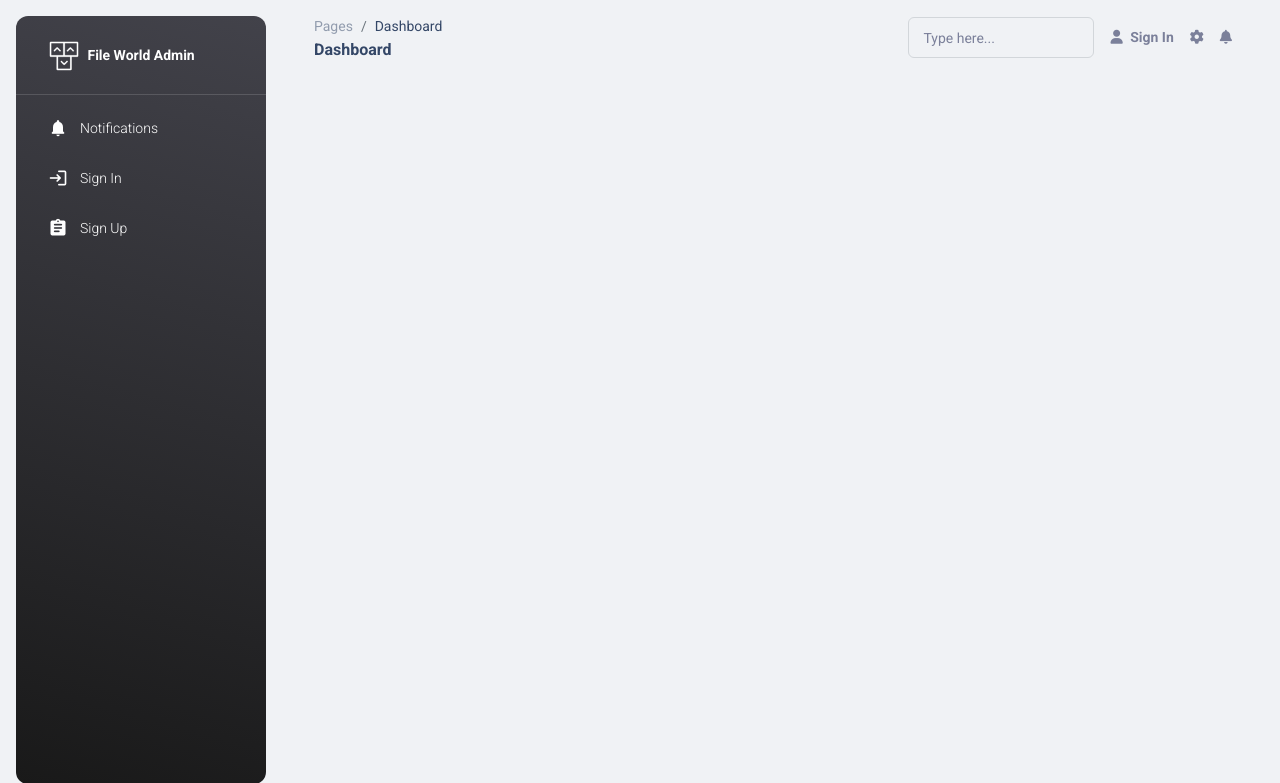
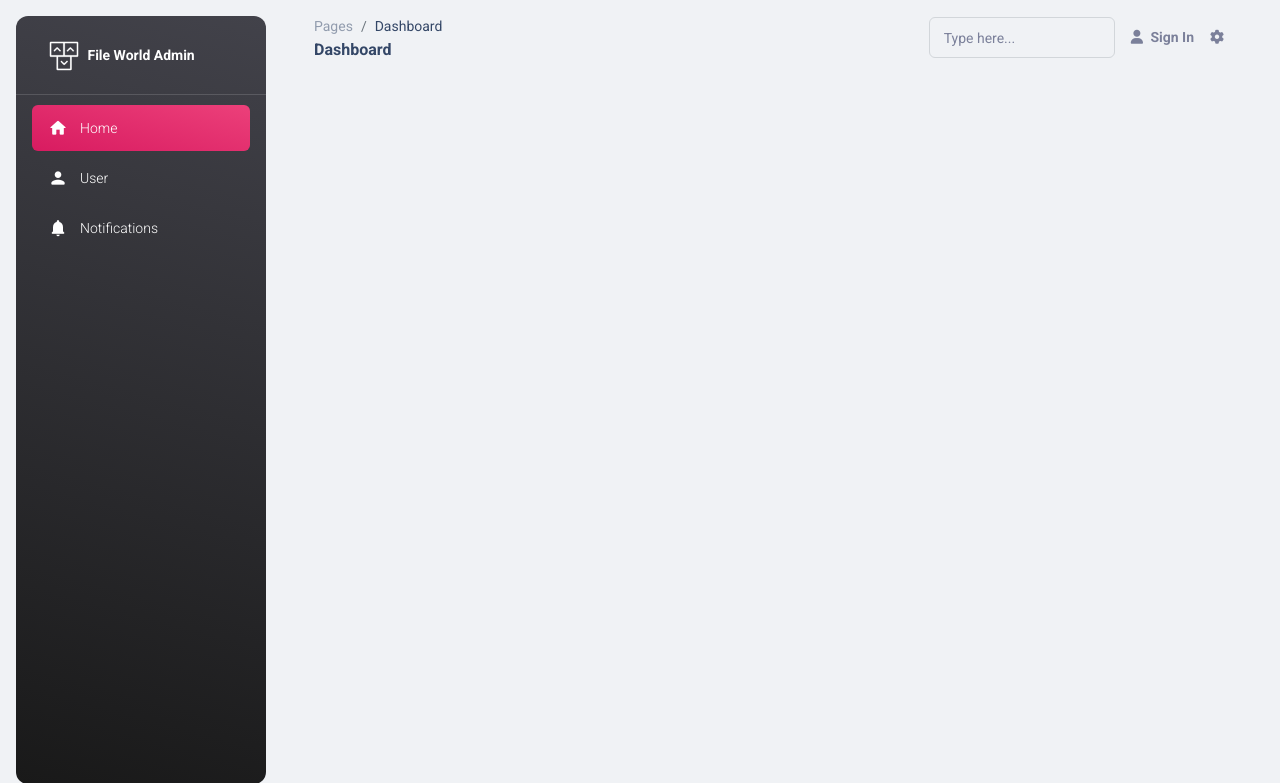
Before and after one commit to JuTiger-Lee/file-world-web, a Node project: template views/common/sidebar.ejs in a window 1280 px wide. Shown: the top 783 px of the page. Run offline with Node 20 templates, Linux system fonts and the light colour scheme; the template is opened without the code that fills it, so the values that code supplies are empty; some libraries are stand-ins or nearby versions.

Commit message:
fix: menu 수정

```diff
--- a/views/common/sidebar.ejs
+++ b/views/common/sidebar.ejs
@@ -18,36 +18,66 @@
 <head>
   <meta charset="utf-8" />
   <meta name="viewport" content="width=device-width, initial-scale=1, shrink-to-fit=no">
-  <link rel="apple-touch-icon" sizes="76x76" href="../static/assets/admin/img/apple-icon.png">
-  <link rel="icon" type="image/png" href="../static/assets/admin/img/favicon.png">
+  <link rel="apple-touch-icon" sizes="76x76" href="../../static/assets/admin/img/apple-icon.png">
+  <link rel="icon" type="image/png" href="../../static/assets/admin/img/favicon.png">
   <title>
     file world admin
   </title>
   <!--     Fonts and icons     -->
-  <link rel="stylesheet" type="text/css" href="https://fonts.googleapis.com/css?family=Roboto:300,400,500,700,900|Roboto+Slab:400,700" />
+  <!-- https://fonts.google.com/icons?selected=Material+Icons+Outlined:assignment_returned -->
+  <link rel="stylesheet" type="text/css"
+    href="https://fonts.googleapis.com/css?family=Roboto:300,400,500,700,900|Roboto+Slab:400,700" />
   <!-- Nucleo Icons -->
-  <link href="../static/assets/admin/css/nucleo-icons.css" rel="stylesheet" />
-  <link href="../static/assets/admin/css/nucleo-svg.css" rel="stylesheet" />
+  <link href="../../static/assets/admin/css/nucleo-icons.css" rel="stylesheet" />
+  <link href="../../static/assets/admin/css/nucleo-svg.css" rel="stylesheet" />
   <!-- Font Awesome Icons -->
   <script src="https://kit.fontawesome.com/42d5adcbca.js" crossorigin="anonymous"></script>
   <!-- Material Icons -->
   <link href="https://fonts.googleapis.com/icon?family=Material+Icons+Round" rel="stylesheet">
   <!-- CSS Files -->
-  <link id="pagestyle" href="../static/assets/admin/css/material-dashboard.css?v=3.0.0" rel="stylesheet" />
+  <link id="pagestyle" href="../../static/assets/admin/css/material-dashboard.css?v=3.0.0" rel="stylesheet" />
+
+  <!-- ag-grid -->
+  <link rel="stylesheet" href="../../static/assets/ag-grid/ag-grid.css" />
+  <link rel="stylesheet" href="../../static/assets/ag-grid/ag-theme-alpine.css" />
+  <script src="../../static/assets/ag-grid/ag-grid-community.min.noStyle.js"></script>
+
+  <!-- common js -->
+  <script src="../../static/js/ajax.js"></script>
 </head>
 
 <body class="g-sidenav-show  bg-gray-200">
-  <aside class="sidenav navbar navbar-vertical navbar-expand-xs border-0 border-radius-xl my-3 fixed-start ms-3   bg-gradient-dark" id="sidenav-main">
+  <aside
+    class="sidenav navbar navbar-vertical navbar-expand-xs border-0 border-radius-xl my-3 fixed-start ms-3   bg-gradient-dark"
+    id="sidenav-main">
     <div class="sidenav-header">
-      <i class="fas fa-times p-3 cursor-pointer text-white opacity-5 position-absolute end-0 top-0 d-none d-xl-none" aria-hidden="true" id="iconSidenav"></i>
-      <a class="navbar-brand m-0" href=" https://demos.creative-tim.com/material-dashboard/pages/dashboard " target="_blank">
-        <img src="../static/assets/admin/img/logo-ct.png" class="navbar-brand-img h-100" alt="main_logo">
+      <i class="fas fa-times p-3 cursor-pointer text-white opacity-5 position-absolute end-0 top-0 d-none d-xl-none"
+        aria-hidden="true" id="iconSidenav"></i>
+      <a class="navbar-brand m-0" href=" https://demos.creative-tim.com/material-dashboard/pages/dashboard "
+        target="_blank">
+        <img src="../../static/assets/admin/img/logo-ct.png" class="navbar-brand-img h-100" alt="main_logo">
         <span class="ms-1 font-weight-bold text-white">File World Admin</span>
       </a>
     </div>
     <hr class="horizontal light mt-0 mb-2">
     <div class="collapse navbar-collapse  w-auto  max-height-vh-100" id="sidenav-collapse-main">
       <ul class="navbar-nav">
+        <li class="nav-item">
+          <a class="nav-link text-white bg-gradient-primary" href="/admin">
+            <div class="text-white text-center me-2 d-flex align-items-center justify-content-center">
+              <i class="material-icons opacity-10">home</i>
+            </div>
+            <span class="nav-link-text ms-1">Home</span>
+          </a>
+        </li>
+        <li class="nav-item">
+          <a class="nav-link text-white" href="/admin/user/list">
+            <div class="text-white text-center me-2 d-flex align-items-center justify-content-center">
+              <i class="material-icons opacity-10">person</i>
+            </div>
+            <span class="nav-link-text ms-1">User</span>
+          </a>
+        </li>
         <li class="nav-item">
           <a class="nav-link text-white " href="/admin/notifications">
             <div class="text-white text-center me-2 d-flex align-items-center justify-content-center">
@@ -56,7 +86,7 @@
             <span class="nav-link-text ms-1">Notifications</span>
           </a>
         </li>
-        <li class="nav-item">
+        <!-- <li class="nav-item">
           <a class="nav-link text-white " href="/admin/login">
             <div class="text-white text-center me-2 d-flex align-items-center justify-content-center">
               <i class="material-icons opacity-10">login</i>
@@ -67,17 +97,18 @@
         <li class="nav-item">
           <a class="nav-link text-white " href="/admin/sign-up">
             <div class="text-white text-center me-2 d-flex align-items-center justify-content-center">
-              <i class="material-icons opacity-10">assignment</i>
+              <i class="material-icons opacity-10">person_add_alt</i>
             </div>
             <span class="nav-link-text ms-1">Sign Up</span>
           </a>
-        </li>
+        </li> -->
       </ul>
     </div>
   </aside>
   <main class="main-content position-relative max-height-vh-100 h-100 border-radius-lg ">
     <!-- Navbar -->
-    <nav class="navbar navbar-main navbar-expand-lg px-0 mx-4 shadow-none border-radius-xl" id="navbarBlur" navbar-scroll="true">
+    <nav class="navbar navbar-main navbar-expand-lg px-0 mx-4 shadow-none border-radius-xl" id="navbarBlur"
+      navbar-scroll="true">
       <div class="container-fluid py-1 px-3">
         <nav aria-label="breadcrumb">
           <ol class="breadcrumb bg-transparent mb-0 pb-0 pt-1 px-0 me-sm-6 me-5">
@@ -100,92 +131,10 @@
                 <span class="d-sm-inline d-none">Sign In</span>
               </a>
             </li>
-            <li class="nav-item d-xl-none ps-3 d-flex align-items-center">
-              <a href="javascript:;" class="nav-link text-body p-0" id="iconNavbarSidenav">
-                <div class="sidenav-toggler-inner">
-                  <i class="sidenav-toggler-line"></i>
-                  <i class="sidenav-toggler-line"></i>
-                  <i class="sidenav-toggler-line"></i>
-                </div>
-              </a>
-            </li>
             <li class="nav-item px-3 d-flex align-items-center">
               <a href="javascript:;" class="nav-link text-body p-0">
                 <i class="fa fa-cog fixed-plugin-button-nav cursor-pointer"></i>
               </a>
-            </li>
-            <li class="nav-item dropdown pe-2 d-flex align-items-center">
-              <a href="javascript:;" class="nav-link text-body p-0" id="dropdownMenuButton" data-bs-toggle="dropdown" aria-expanded="false">
-                <i class="fa fa-bell cursor-pointer"></i>
-              </a>
-              <ul class="dropdown-menu  dropdown-menu-end  px-2 py-3 me-sm-n4" aria-labelledby="dropdownMenuButton">
-                <li class="mb-2">
-                  <a class="dropdown-item border-radius-md" href="javascript:;">
-                    <div class="d-flex py-1">
-                      <div class="my-auto">
-                        <img src="../static/assets/admin/img/team-2.jpg" class="avatar avatar-sm  me-3 ">
-                      </div>
-                      <div class="d-flex flex-column justify-content-center">
-                        <h6 class="text-sm font-weight-normal mb-1">
-                          <span class="font-weight-bold">New message</span> from Laur
-                        </h6>
-                        <p class="text-xs text-secondary mb-0">
-                          <i class="fa fa-clock me-1"></i>
-                          13 minutes ago
-                        </p>
-                      </div>
-                    </div>
-                  </a>
-                </li>
-                <li class="mb-2">
-                  <a class="dropdown-item border-radius-md" href="javascript:;">
-                    <div class="d-flex py-1">
-                      <div class="my-auto">
-                        <img src="../static/assets/admin/img/small-logos/logo-spotify.svg" class="avatar avatar-sm bg-gradient-dark  me-3 ">
-                      </div>
-                      <div class="d-flex flex-column justify-content-center">
-                        <h6 class="text-sm font-weight-normal mb-1">
-                          <span class="font-weight-bold">New album</span> by Travis Scott
-                        </h6>
-                        <p class="text-xs text-secondary mb-0">
-                          <i class="fa fa-clock me-1"></i>
-                          1 day
-                        </p>
-                      </div>
-                    </div>
-                  </a>
-                </li>
-                <li>
-                  <a class="dropdown-item border-radius-md" href="javascript:;">
-                    <div class="d-flex py-1">
-                      <div class="avatar avatar-sm bg-gradient-secondary  me-3  my-auto">
-                        <svg width="12px" height="12px" viewBox="0 0 43 36" version="1.1" xmlns="http://www.w3.org/2000/svg" xmlns:xlink="http://www.w3.org/1999/xlink">
-                          <title>credit-card</title>
-                          <g stroke="none" stroke-width="1" fill="none" fill-rule="evenodd">
-                            <g transform="translate(-2169.000000, -745.000000)" fill="#FFFFFF" fill-rule="nonzero">
-                              <g transform="translate(1716.000000, 291.000000)">
-                                <g transform="translate(453.000000, 454.000000)">
-                                  <path class="color-background" d="M43,10.7482083 L43,3.58333333 C43,1.60354167 41.3964583,0 39.4166667,0 L3.58333333,0 C1.60354167,0 0,1.60354167 0,3.58333333 L0,10.7482083 L43,10.7482083 Z" opacity="0.593633743"></path>
-                                  <path class="color-background" d="M0,16.125 L0,32.25 C0,34.2297917 1.60354167,35.8333333 3.58333333,35.8333333 L39.4166667,35.8333333 C41.3964583,35.8333333 43,34.2297917 43,32.25 L43,16.125 L0,16.125 Z M19.7083333,26.875 L7.16666667,26.875 L7.16666667,23.2916667 L19.7083333,23.2916667 L19.7083333,26.875 Z M35.8333333,26.875 L28.6666667,26.875 L28.6666667,23.2916667 L35.8333333,23.2916667 L35.8333333,26.875 Z"></path>
-                                </g>
-                              </g>
-                            </g>
-                          </g>
-                        </svg>
-                      </div>
-                      <div class="d-flex flex-column justify-content-center">
-                        <h6 class="text-sm font-weight-normal mb-1">
-                          Payment successfully completed
-                        </h6>
-                        <p class="text-xs text-secondary mb-0">
-                          <i class="fa fa-clock me-1"></i>
-                          2 days
-                        </p>
-                      </div>
-                    </div>
-                  </a>
-                </li>
-              </ul>
             </li>
           </ul>
         </div>
```
